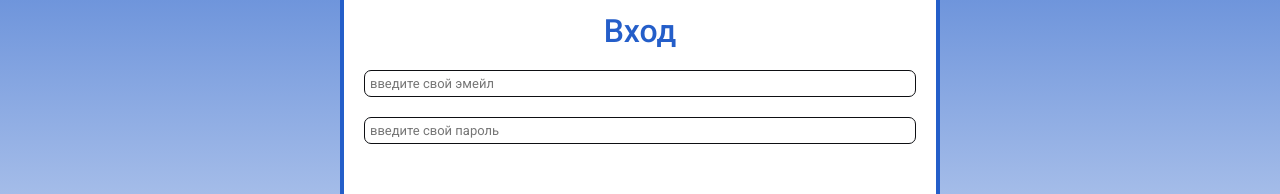
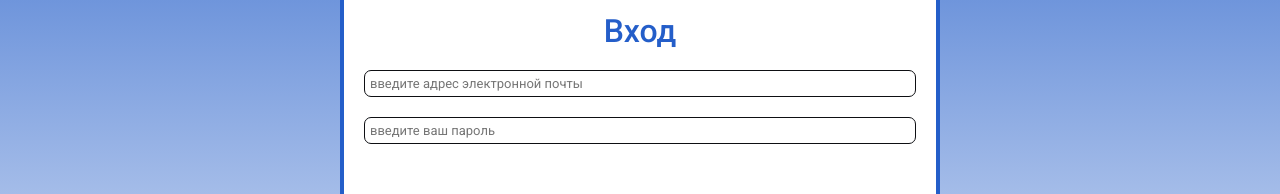
Before and after one commit to SonyaXim/Sonya-him, a React (Vite) app: page /login in a window 1280 px wide. Shown: the part 274-468 px from the top of the page. Built offline with nearby package versions, Linux system fonts and the light colour scheme; no server answers.

Commit message:
Update Login.jsx

```diff
--- a/src/pages/Login.jsx
+++ b/src/pages/Login.jsx
@@ -39,14 +39,14 @@ export const Login = () => {
 						className="auth_input"
 						onChange={(e) => setEmail(e.target.value)}
 						required
-						placeholder="введите свой эмейл"
+						placeholder="введите адрес электронной почты"
 					/>
 					<input
 						type="password"
 						className="auth_input"
 						onChange={(e) => setPassword(e.target.value)}
 						required
-						placeholder="введите свой пароль"
+						placeholder="введите ваш пароль"
 					/>
 					<button className="auth_button" type="submit">
 						войти
```
